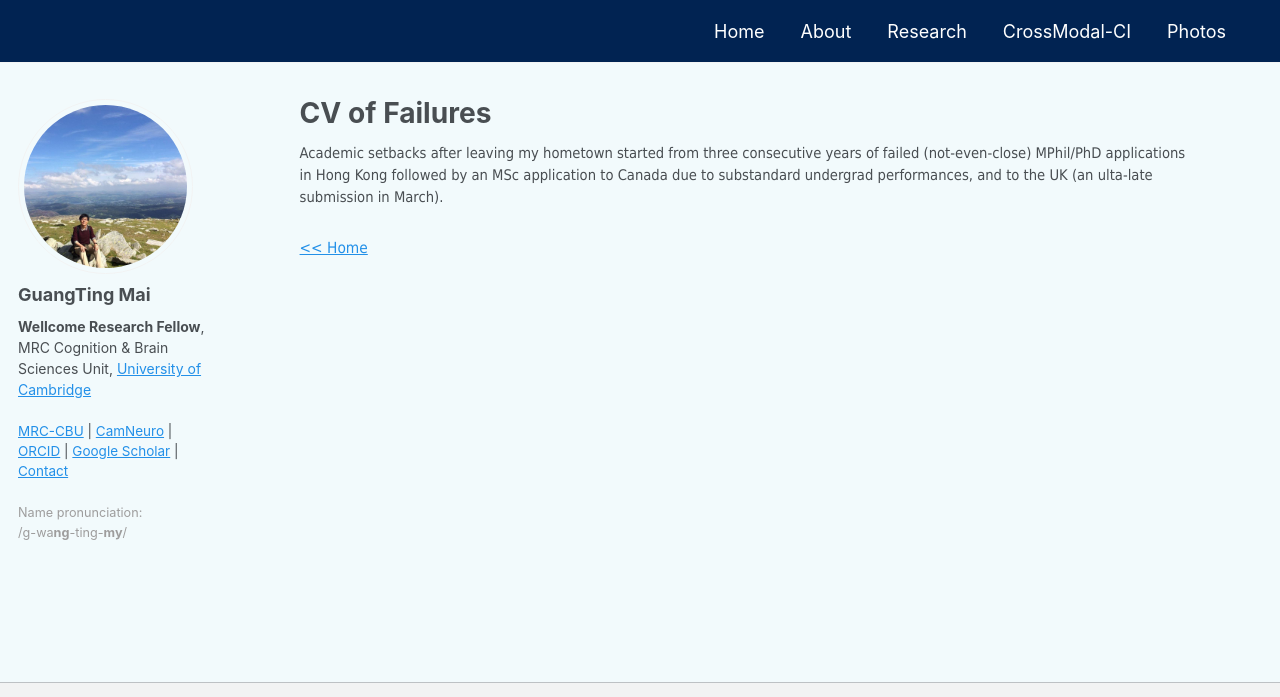
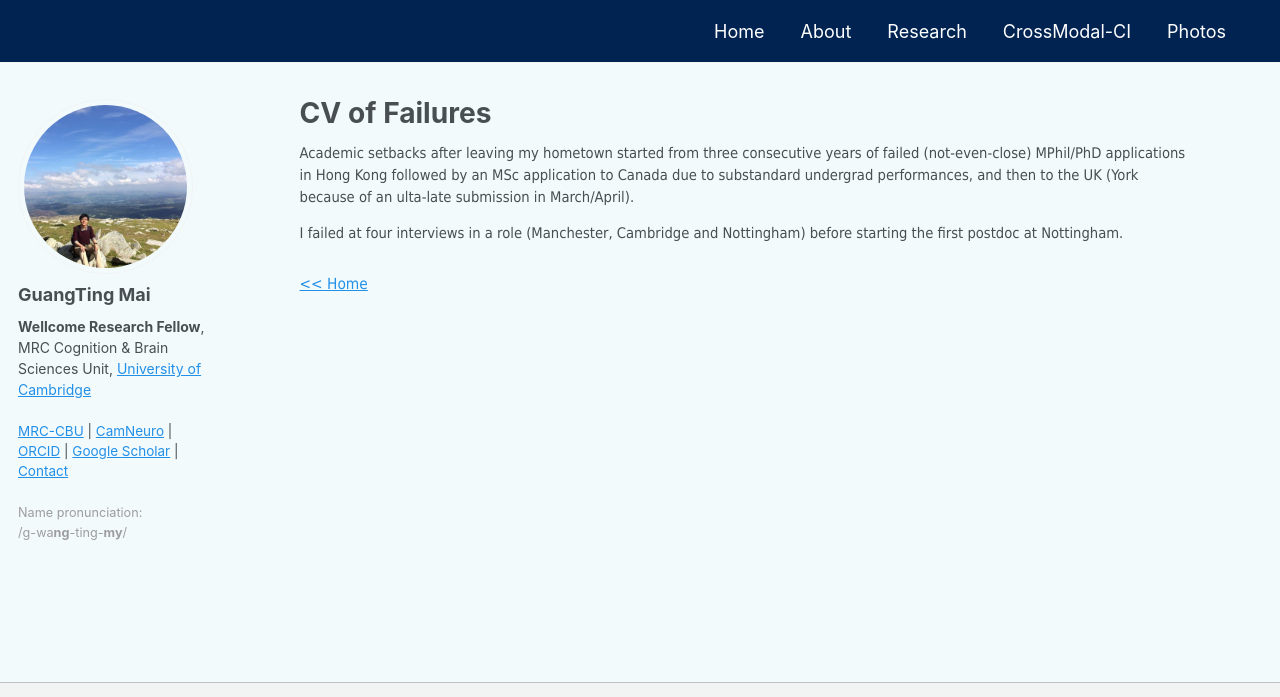
Before and after one commit to guangtingmai/guangtingmai.github.io, a Jekyll site: the page built from _pages/cv-failures.html, in a window 1280 px wide, cut to the strip 0-697 px from the top of the page. Built offline with Jekyll 4.4.1, drawn with Linux system fonts in a browser that asks for light colours.

Commit message:
Update cv-failures.html

```diff
--- a/_pages/cv-failures.html
+++ b/_pages/cv-failures.html
@@ -6,7 +6,9 @@ author_profile: true
 ---
 <p span style="font-size:11pt;font-family: Tahoma;line-height:1.5;display:block;margin-bottom:0.2vh">Academic setbacks after leaving my hometown started from
   three consecutive years of failed (not-even-close) MPhil/PhD applications in Hong Kong followed by an MSc application to Canada due to substandard undergrad
-  performances, and to the UK (an ulta-late submission in March).</span></p>
+  performances, and then to the UK (York because of an ulta-late submission in March/April).</span></p>
+<p span style="font-size:11pt;font-family: Tahoma;line-height:1.5;display:block;margin-bottom:0.2vh">I failed at four interviews in a role (Manchester, Cambridge
+  and Nottingham) before starting the first postdoc at Nottingham.</span></p>
 <br>
 <div style="font-size:11pt;font-family:Tahoma;line-height: 1.5;" class="navigation-row">
   <span><a href="https://guangtingmai.github.io/readme/"><< Home</a></span>
```
